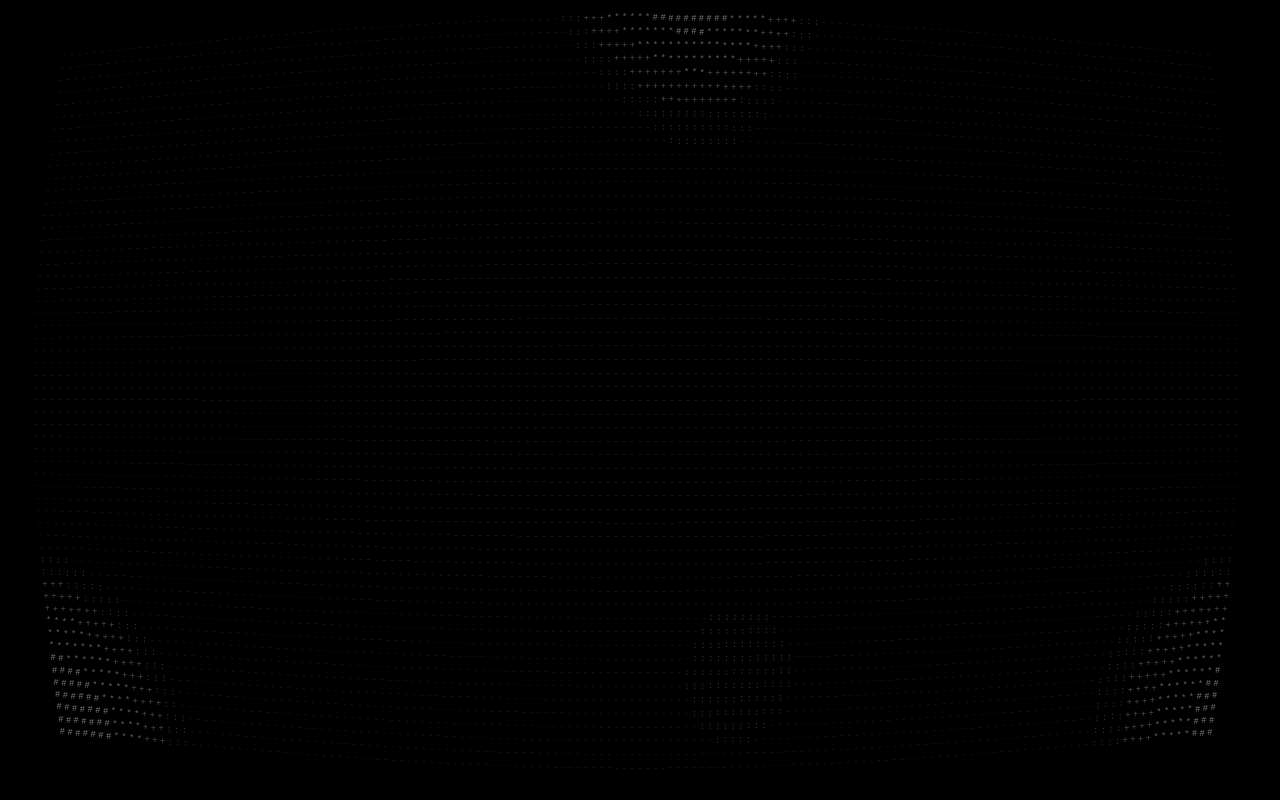
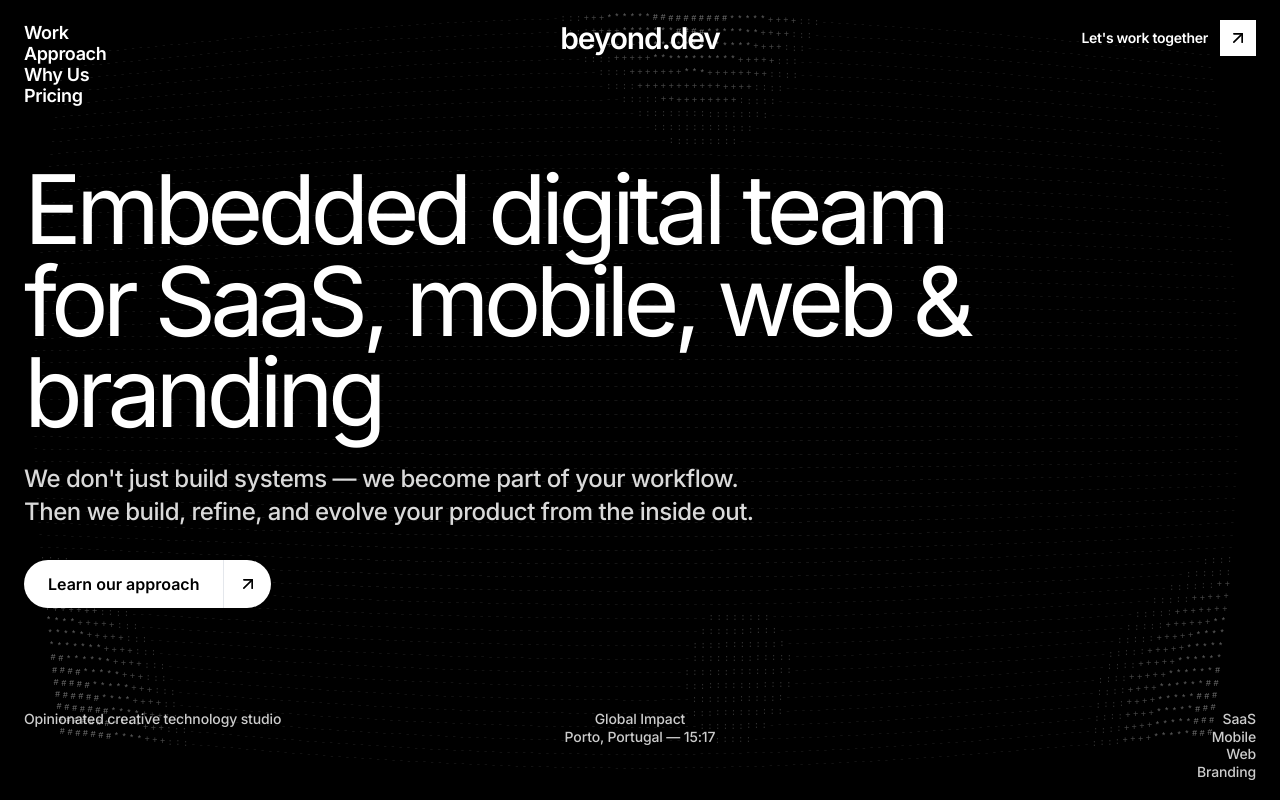
Before and after one commit to aamuros/beyond-dev-new, a Next.js app: page / in a window 1280 px wide. Shown: the top 800 px of the page. Built offline with nearby package versions, Linux system fonts and the light colour scheme; a web font is replaced by a local one.

Commit message:
hero-section-with-text

```diff
--- a/src/components/sections/hero.tsx
+++ b/src/components/sections/hero.tsx
@@ -1,3 +1,4 @@
+import { ArrowUpRight } from "lucide-react";
 import InteractiveTextGrid from "@/components/sections/interactive-text-grid";
 
 export default function Hero() {
@@ -7,6 +8,78 @@
       className="relative min-h-screen overflow-hidden bg-black"
     >
       <InteractiveTextGrid />
+
+      <div className="pointer-events-none absolute inset-0 z-10 text-white">
+        <nav className="absolute left-4 top-6 hidden flex-col gap-1 text-lg font-semibold leading-[0.95] tracking-[-0.02em] text-white md:flex lg:left-6">
+          <a className="pointer-events-auto w-fit transition-opacity hover:opacity-70" href="#systems">
+            Work
+          </a>
+          <a className="pointer-events-auto w-fit transition-opacity hover:opacity-70" href="#process">
+            Approach
+          </a>
+          <a className="pointer-events-auto w-fit transition-opacity hover:opacity-70" href="#about">
+            Why Us
+          </a>
+          <a className="pointer-events-auto w-fit transition-opacity hover:opacity-70" href="#contact">
+            Pricing
+          </a>
+        </nav>
+
+        <div className="absolute left-1/2 top-5 -translate-x-1/2 text-2xl font-semibold tracking-[-0.04em] text-white md:text-3xl">
+          beyond.dev
+        </div>
+
+        <a
+          href="#contact"
+          className="pointer-events-auto absolute right-4 top-5 hidden items-center gap-3 text-sm font-semibold tracking-[-0.02em] text-white transition-opacity hover:opacity-80 sm:flex lg:right-6"
+        >
+          <span>Let&apos;s work together</span>
+          <span className="flex size-9 items-center justify-center bg-white text-black">
+            <ArrowUpRight className="size-5" strokeWidth={2} />
+          </span>
+        </a>
+
+        <div className="absolute bottom-[18vh] left-4 max-w-[92vw] md:bottom-[22vh] lg:bottom-[24vh] lg:left-6 lg:max-w-[1180px]">
+          <h1 className="max-w-[1120px] text-5xl font-normal leading-[0.95] tracking-[-0.06em] text-white sm:text-6xl md:text-7xl lg:text-[84px] xl:text-[96px] 2xl:text-[104px]">
+            Embedded digital team
+            <br />
+            for SaaS, mobile, web &amp; branding
+          </h1>
+
+          <p className="mt-6 max-w-[760px] text-lg font-medium leading-snug tracking-[-0.02em] text-white/85 md:text-xl lg:text-2xl">
+            We don&apos;t just build systems — we become part of your workflow.
+            Then we build, refine, and evolve your product from the inside out.
+          </p>
+
+          <a
+            href="#process"
+            className="pointer-events-auto mt-8 inline-flex items-center overflow-hidden rounded-full bg-white text-sm font-semibold text-black transition-opacity hover:opacity-85 md:text-base"
+          >
+            <span className="px-6 py-3">Learn our approach</span>
+            <span className="flex size-12 items-center justify-center border-l border-black/10">
+              <ArrowUpRight className="size-5" strokeWidth={2} />
+            </span>
+          </a>
+        </div>
+
+        <div className="absolute inset-x-4 bottom-5 grid grid-cols-1 gap-4 text-xs font-medium leading-tight tracking-[-0.01em] text-white/80 sm:grid-cols-3 lg:inset-x-6 lg:text-sm">
+          <div>Opinionated creative technology studio</div>
+          <div className="hidden text-center sm:block">
+            Global Impact
+            <br />
+            Porto, Portugal — 15:17
+          </div>
+          <div className="hidden justify-self-end text-right sm:block">
+            SaaS
+            <br />
+            Mobile
+            <br />
+            Web
+            <br />
+            Branding
+          </div>
+        </div>
+      </div>
     </section>
   );
 }
```
